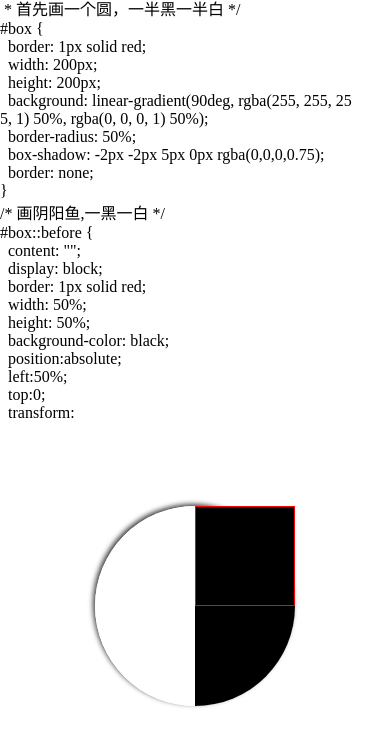
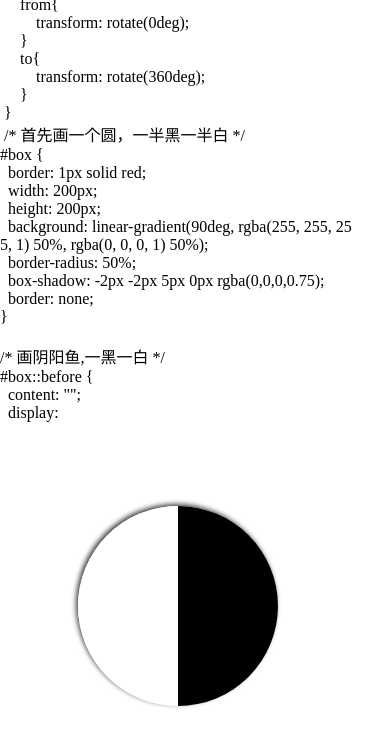
Before and after one commit to JonieFu/taiji, a website: page cv/index.html in a window 390 px wide. Drawn offline with Linux system fonts and the light colour scheme.

Commit message:
修改CSS

```diff
--- a/cv/main.js
+++ b/cv/main.js
@@ -1,8 +1,17 @@
 window.addEventListener("load", function () {
-    let str = `/* 你好
- * 今天展示一下所学的JS和CS的功底
+    let str = `/* 大家好
+ * 今天展示一下所学的JS和CSS的功底
  * 以下是个太极
- * 首先画一个圆，一半黑一半白 */
+ * 首先设定动画 */
+@keyframes bagua {
+     from{
+         transform: rotate(0deg);
+     }
+     to{
+         transform: rotate(360deg);
+     }
+ }
+ /* 首先画一个圆，一半黑一半白 */
 #box {
   border: 1px solid red;
   width: 200px;
@@ -12,6 +21,7 @@ window.addEventListener("load", function () {
   box-shadow: -2px -2px 5px 0px rgba(0,0,0,0.75);
   border: none;
 }
+
 /* 画阴阳鱼,一黑一白 */
 #box::before {
   content: "";
@@ -42,14 +52,6 @@ window.addEventListener("load", function () {
   border:none;
 }
 /* 让八卦图转起来 */
-@keyframes bagua {
-     from{
-         transform: rotate(0deg);
-     }
-     to{
-         transform: rotate(360deg);
-     }
- }
  #box {
      animation: bagua  5s linear infinite;
  }
--- a/cv/style.css
+++ b/cv/style.css
@@ -33,14 +33,16 @@
      }
      #wrapper{
 
-         position: relative;
+         /* position: relative; */
+         position:fixed;
+         left: 20%;
          height: 50vh;
      }
      #box {
          position: absolute;
-         left:50%;
+         left:25%;
          top:20%;
-         transform: translateX(-50%);
+         /* transform: translateX(-50%); */
 
      }
  }
```
Also changed, not shown: dist/index.html, 10 other files.
